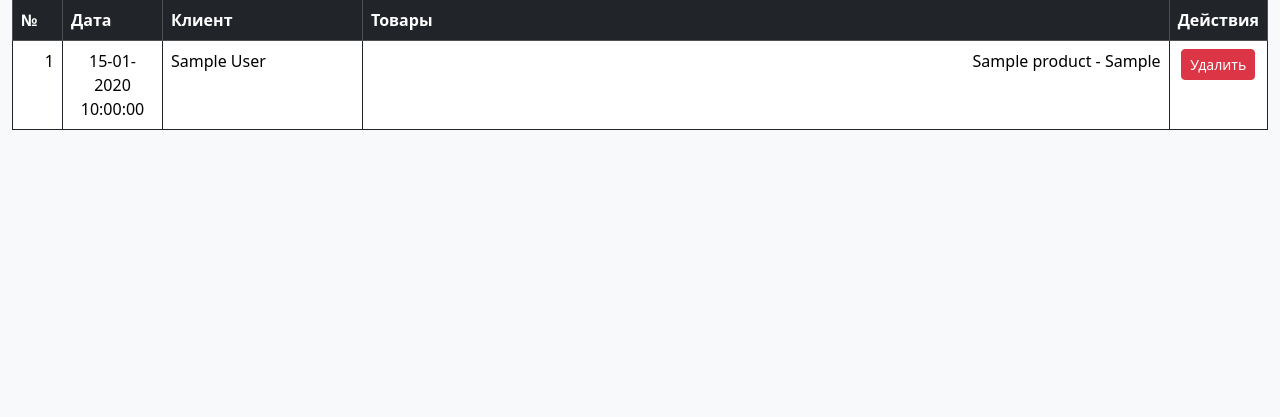
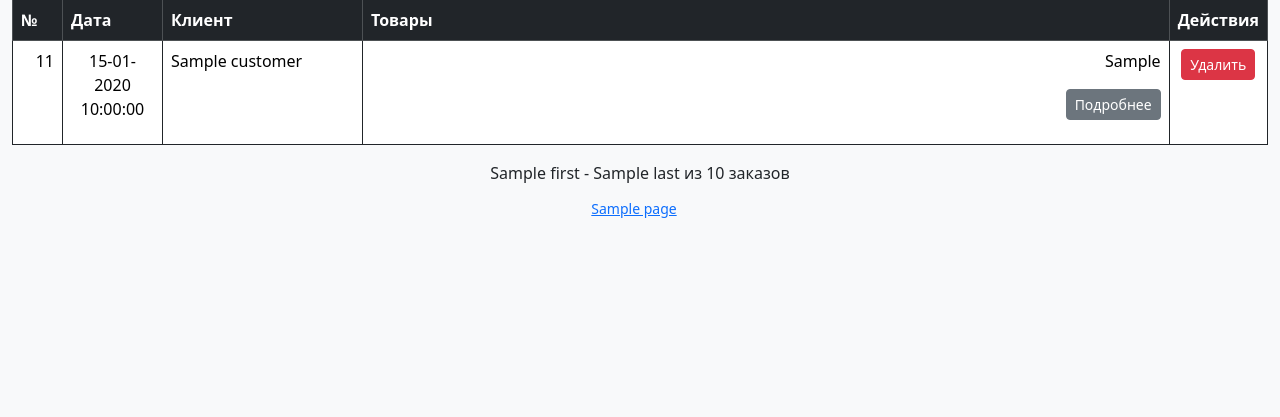
Before and after one commit to smirnovds1990/cosmetic_distribution, a Flask app: template cosmetic_distribution/templates/orders.html in a window 1280 px wide. Shown: the part 73-490 px from the top of the page. Run offline with Flask 3, Linux system fonts and the light colour scheme; tables that the repository leaves empty hold one stand-in row (values such as "Sample post"); the template is opened without the code that fills it: values that come from a table or form of the project are taken from there, most other values are stand-ins (such as "Sample title", 1, 10 or a date in 2020).

Commit message:
feat: set pagination to orders.html.

```diff
--- a/cosmetic_distribution/templates/orders.html
+++ b/cosmetic_distribution/templates/orders.html
@@ -15,15 +15,18 @@
         </tr>
       </thead>
       <tbody>
-        {% for order in orders %}
+        {% set start_index = (page.page - 1) * page.per_page + 1 %}
+        {% for order in page %}
+          {% set current_index = start_index + loop.index0 %}
           <tr>
-            <td class="text-end">{{ loop.index }}</td>
+            <td class="text-end">{{ current_index }}</td>
             <td class="text-center">{{ order.date.strftime('%d-%m-%Y %H:%M:%S') }}</td>
             <td class="text-start">{{ order.customer }}</td>
             <td class="text-end">
-              {% for product in order.products %}
-                <p>{{ product.title }} - {{ product.volume }}</p>
-              {% endfor %}
+              <p>{{ order.products|join(', ') }}</p>
+              <p>
+                <button type="button" class="btn btn-secondary btn-sm">Подробнее</button>
+              </p>
             </td>
             <td class="text-center">
               <form method="POST" action="{{ url_for('delete_order', id = order.id) }}">
@@ -36,5 +39,7 @@
         {% endfor %}
       </tbody>
     </table>
+    {% from 'pagination_macros.html' import render_pagination %}
+    {{ render_pagination(page, 'get_all_orders') }}
   </div>
 {% endblock %}
--- /dev/null
+++ b/cosmetic_distribution/templates/pagination_macros.html
@@ -0,0 +1,24 @@
+{% macro render_pagination(pagination, endpoint) %}
+  <div class="page-items container-fluid mt-2 mb-2 text-center d-flex justify-content-center align-items-center">{{ pagination.first }} - {{ pagination.last }} из {{ pagination.total }} заказов</div>
+  <div class="pagination container-fluid mb-2 text-center d-flex justify-content-center align-items-center">
+    {% if pagination.has_prev %}
+      <a href="{{ url_for(endpoint, page = 1) }}" class="btn btn-link btn-sm">Первая</a>
+      <a href="{{ url_for(endpoint, page = pagination.prev_num) }}" class="btn btn-link btn-sm">Предыдущая</a>
+    {% endif %}
+    {% for page in pagination.iter_pages() %}
+      {% if page %}
+        {% if page != pagination.page %}
+          <a href="{{ url_for(endpoint, page = page) }}" class="btn btn-link btn-sm">{{ page }}</a>
+        {% else %}
+          <strong>{{ page }}</strong>
+        {% endif %}
+      {% else %}
+        <span class="ellipsis">…</span>
+      {% endif %}
+    {% endfor %}
+    {% if pagination.has_next %}
+      <a href="{{ url_for(endpoint, page = pagination.next_num) }}" class="btn btn-link btn-sm">Следующая</a>
+      <a href="{{ url_for(endpoint, page = pagination.pages) }}" class="btn btn-link btn-sm">Последняя</a>
+    {% endif %}
+  </div>
+{% endmacro %}
--- a/cosmetic_distribution/views.py
+++ b/cosmetic_distribution/views.py
@@ -135,8 +135,9 @@ def add_order():
 @app.route('/orders')
 @login_required
 def get_all_orders():
-    orders = Order.query.order_by(Order.date.desc()).all()
-    return render_template('orders.html', orders=orders)
+    orders = Order.query.order_by(Order.date.desc())
+    page = db.paginate(orders, per_page=5)
+    return render_template('orders.html', page=page)
 
 
 @app.route('/delete_order/<int:id>', methods=['POST'])
```
Also changed, not shown: migrations/versions/a2eb7ce2f84d_create_orderproduct_model.py (added, +50 -0 lines).
